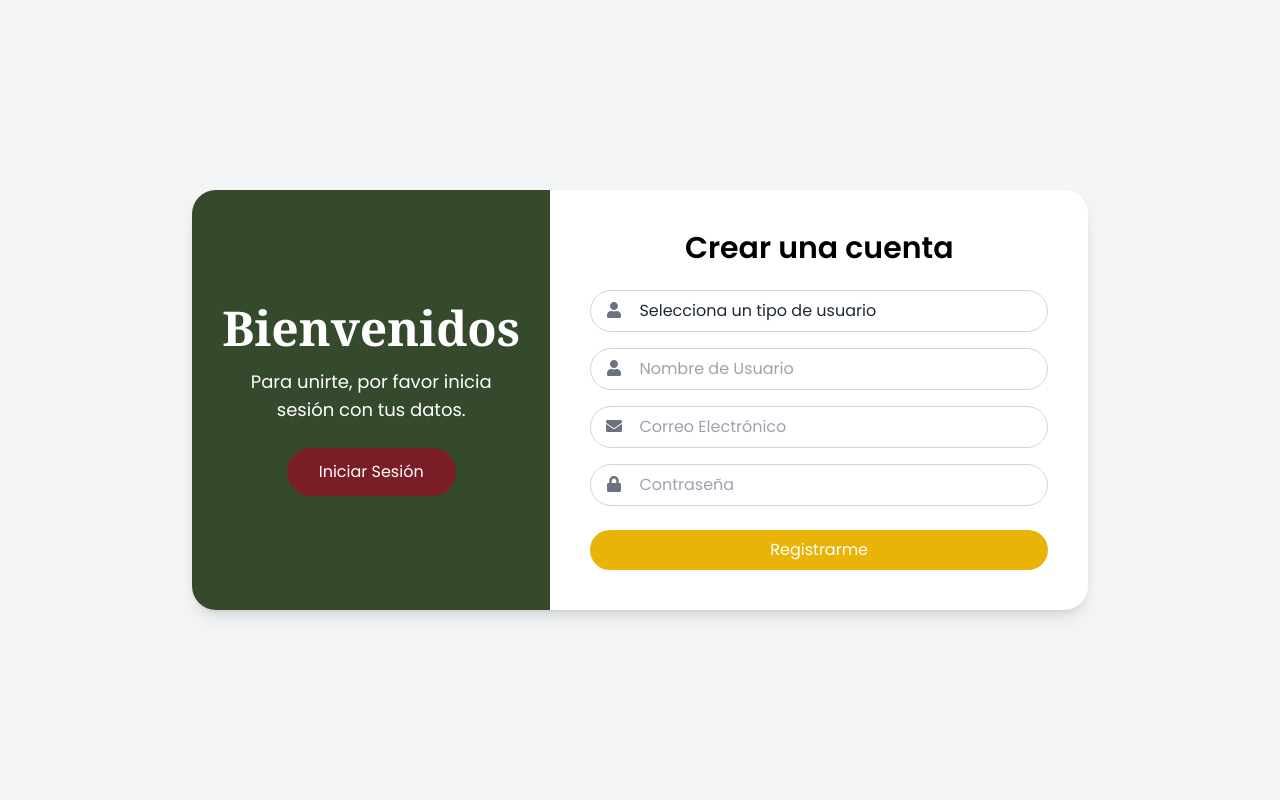
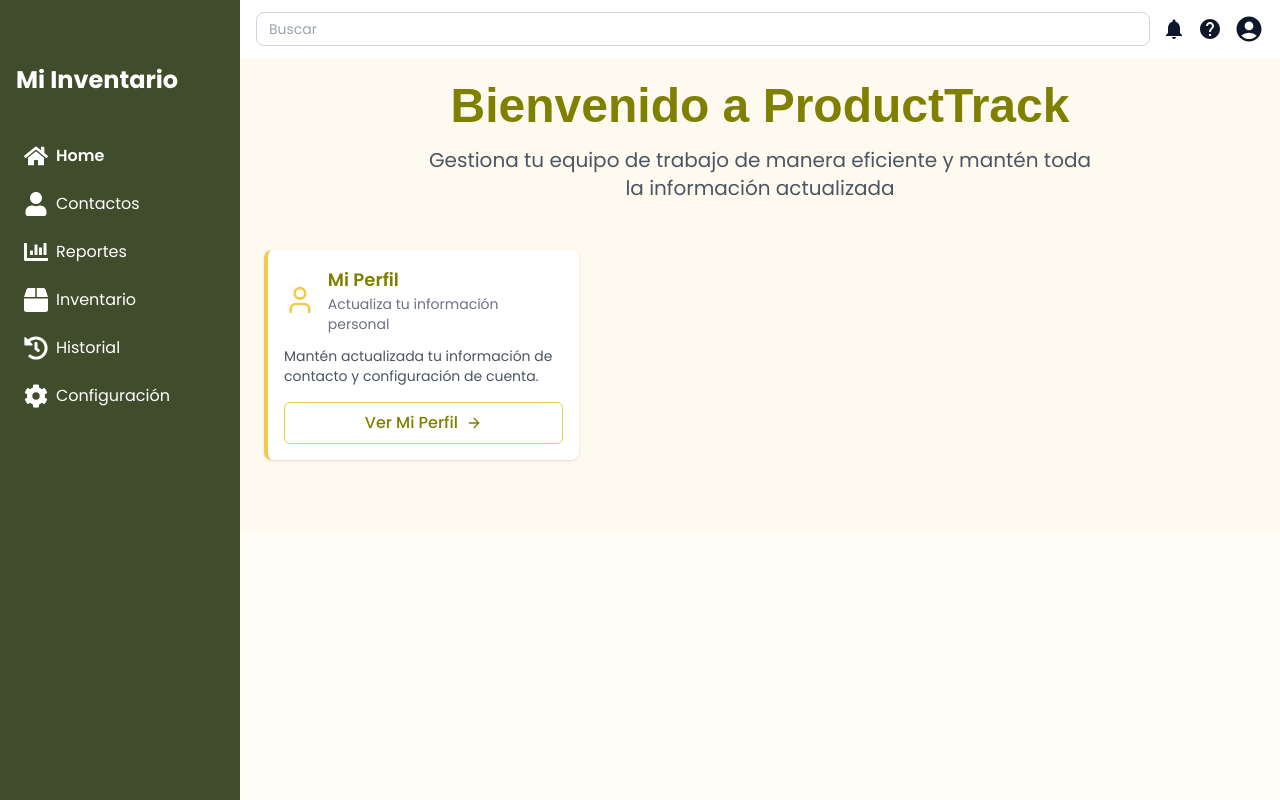
Before and after one commit to Mari0724/producttrack, a React (Vite) app in the folder frontend/: page / in a window 1280 px wide. Before the commit this address led to /register. Shown: the top 800 px of the page. Built offline with nearby package versions, Linux system fonts and the light colour scheme.

Commit message:
diseño home con equipos

```diff
--- a/frontend/src/App.tsx
+++ b/frontend/src/App.tsx
@@ -2,23 +2,17 @@ import { BrowserRouter as Router, Routes, Route, Navigate } from "react-router-d
 import Register from "./pages/Register";
 import Login from "./pages/Login";
 import NutriScan from "./pages/NutriScan";
+//import Equipo from "./pages/Equipo";
 import Layout from "./layout/Layout";
+import Index from "./pages/Index";
 import TermsOfService from "./pages/TermsOfService";
 import PrivacyPolicy from "./pages/PrivacyPolicy";
-
-const Home = () => (
-  <div className="flex">
-    <Layout />
-    <div className="p-4">Bienvenido, esta es tu página de inicio temporal.</div>
-  </div>
-);
 
 function App() {
   return (
     <Router>
       <Routes>
         {/* Rutas públicas */}
-        <Route path="/" element={<Navigate to="/register" />} />
         <Route path="/login" element={<Login />} />
         <Route path="/register" element={<Register />} />
 
@@ -26,13 +20,17 @@ function App() {
         <Route path="/terminos-y-condiciones" element={<TermsOfService />} />
         <Route path="/politica-de-privacidad" element={<PrivacyPolicy />} />
 
-        {/* Rutas privadas con layout */}
+        {/* Rutas privadas con Layout */}
         <Route path="/" element={<Layout />}>
+          {/* Esta es la nueva página de inicio luego del login */}
+          <Route index element={<Index />} />
+          <Route path="home" element={<Navigate to="/" />} /> {/* redirección de /home a raíz */}
           <Route path="nutriscan" element={<NutriScan />} />
+          {/* <Route path="equipo" element={<Equipo />} />*/}
         </Route>
 
-        {/* Página temporal de prueba */}
-        <Route path="/home" element={<Home />} />
+        {/* Cualquier otra ruta no encontrada */}
+        <Route path="*" element={<Navigate to="/" />} />
       </Routes>
     </Router>
   );
--- a/frontend/src/components/Topbar.tsx
+++ b/frontend/src/components/Topbar.tsx
@@ -1,11 +1,12 @@
 import { useState } from "react";
 import { MdNotifications, MdHelp, MdAccountCircle } from "react-icons/md";
+import { ArrowRight, Users } from "lucide-react";
 import { useUser } from "../context/UserContext";
 import { useNavigate } from "react-router-dom";
 
 const Topbar = () => {
   const [menuActive, setMenuActive] = useState(false);
-  const { setUsuario } = useUser();
+  const { usuario, setUsuario } = useUser();
   const navigate = useNavigate();
 
   const cerrarSesion = () => {
@@ -14,23 +15,51 @@ const Topbar = () => {
     navigate("/login");
   };
 
+  const irAGestionEquipo = () => {
+    navigate("/equipo");
+  };
+
   return (
-    <header className="topbar flex items-center justify-between px-6 py-3 bg-white shadow">
+    <header className="topbar flex items-center justify-between px-4 py-3 bg-white shadow gap-3">
+
+      {/* Input responsivo */}
       <input
         type="text"
         placeholder="Buscar"
-        className="flex-1 max-w-md mx-auto px-4 py-2 rounded-lg border border-gray-300 focus:outline-none focus:ring-2 focus:ring-[#81203D] text-base"
+        className="flex-1 px-3 py-1.5 rounded-lg border border-gray-300 focus:outline-none focus:ring-2 focus:ring-[#81203D] text-sm"
+        style={{
+          width: 'clamp(100px, 30vw, 300px)',
+        }}
       />
-      <div className="flex items-center gap-4 ml-4">
-        <MdNotifications className="text-2xl" />
-        <MdHelp className="text-2xl" />
+
+      {/* Botón y acciones agrupadas */}
+      <div className="flex items-center gap-3">
+
+        {/* Botón para EMPRESARIAL */}
+        {usuario?.tipoUsuario === "EMPRESARIAL" && (
+          <button
+            onClick={irAGestionEquipo}
+            className="flex items-center bg-[#808000] text-white px-2 md:px-4 py-1.5 rounded-lg hover:bg-[#6b6b00] transition-colors text-sm"
+          >
+            <Users className="w-4 h-4" />
+            {/* Texto visible solo en pantallas medianas en adelante */}
+            <span className="hidden md:inline ml-2">Gestión de Equipo</span>
+            <ArrowRight className="w-4 h-4 ml-2" />
+          </button>
+        )}
+
+        {/* Íconos de acciones */}
+        <MdNotifications className="text-xl md:text-2xl" />
+        <MdHelp className="text-xl md:text-2xl" />
         <div className="relative">
           <div
             className="cursor-pointer"
             onClick={() => setMenuActive(!menuActive)}
           >
-            <MdAccountCircle className="text-3xl" />
+            <MdAccountCircle className="text-2xl md:text-3xl" />
           </div>
+
+          {/* Menú desplegable */}
           {menuActive && (
             <div className="absolute right-0 mt-2 w-48 bg-white border border-gray-200 shadow-md rounded-lg p-2 z-10">
               <a href="#" className="block px-4 py-2 hover:bg-gray-100">Mi perfil</a>
--- /dev/null
+++ b/frontend/src/pages/Index.tsx
@@ -0,0 +1,125 @@
+import { ArrowRight, Users, User, Building2 } from 'lucide-react';
+import { Link } from 'react-router-dom';
+import { useUser } from '../context/UserContext';
+
+const Index = () => {
+  const { usuario } = useUser();
+  console.log("usuario:", usuario);
+
+  return (
+    <div className="p-6 bg-[#fffaf0]">
+
+      {/* Hero Section */}
+      <div className="text-center mb-12 animate-fade-in">
+        <h1 className="text-4xl md:text-5xl font-bold text-producttrack-olive mb-4 font-nunito">
+          Bienvenido a ProductTrack
+        </h1>
+        <p className="text-xl text-gray-600 max-w-2xl mx-auto">
+          Gestiona tu equipo de trabajo de manera eficiente y mantén toda la información actualizada
+        </p>
+      </div>
+
+      {/* Quick Actions */}
+      <div className="grid md:grid-cols-3 gap-6 mb-12">
+
+        {/* Gestión de Equipo solo para EMPRESARIAL */}
+        {usuario?.tipoUsuario === 'EMPRESARIAL' && (
+          <div className="border-l-4 border-l-producttrack-olive bg-white rounded-lg shadow hover:shadow-lg transition-all duration-200">
+            <div className="p-4">
+              <div className="flex items-center space-x-3 mb-3">
+                <Users className="h-8 w-8 text-producttrack-olive" />
+                <div>
+                  <h3 className="text-lg font-semibold text-producttrack-olive">Gestión de Equipo</h3>
+                  <p className="text-sm text-gray-500">Administra los miembros de tu equipo</p>
+                </div>
+              </div>
+              <p className="text-gray-600 mb-4 text-sm">
+                Crea, edita y gestiona los permisos de los miembros de tu equipo de trabajo.
+              </p>
+              <Link to="/equipo">
+                <button className="w-full flex items-center justify-center gap-2 px-4 py-2 bg-producttrack-olive hover:bg-producttrack-olive/90 text-white rounded-md font-medium transition">
+                  Ir a Gestión de Equipo
+                  <ArrowRight className="h-4 w-4" />
+                </button>
+              </Link>
+            </div>
+          </div>
+        )}
+
+        {/* Mi Perfil */}
+        <div className="border-l-4 border-l-producttrack-yellow bg-white rounded-lg shadow hover:shadow-lg transition-all duration-200">
+          <div className="p-4">
+            <div className="flex items-center space-x-3 mb-3">
+              <User className="h-8 w-8 text-producttrack-yellow" />
+              <div>
+                <h3 className="text-lg font-semibold text-producttrack-olive">Mi Perfil</h3>
+                <p className="text-sm text-gray-500">Actualiza tu información personal</p>
+              </div>
+            </div>
+            <p className="text-gray-600 mb-4 text-sm">
+              Mantén actualizada tu información de contacto y configuración de cuenta.
+            </p>
+            <Link to="/perfil">
+              <button className="w-full flex items-center justify-center gap-2 px-4 py-2 border border-producttrack-yellow text-producttrack-olive hover:bg-producttrack-yellow/10 rounded-md font-medium transition">
+                Ver Mi Perfil
+                <ArrowRight className="h-4 w-4" />
+              </button>
+            </Link>
+          </div>
+        </div>
+
+        {/* Información de Empresa para EMPRESARIAL y EQUIPO */}
+        {(usuario?.tipoUsuario === 'EMPRESARIAL' || usuario?.rol === 'EQUIPO') && (
+          <div className="border-l-4 border-l-producttrack-wine bg-white rounded-lg shadow hover:shadow-lg transition-all duration-200">
+            <div className="p-4">
+              <div className="flex items-center space-x-3 mb-3">
+                <Building2 className="h-8 w-8 text-producttrack-wine" />
+                <div>
+                  <h3 className="text-lg font-semibold text-producttrack-olive">Información de Empresa</h3>
+                  <p className="text-sm text-gray-500">Datos corporativos</p>
+                </div>
+              </div>
+              <div className="space-y-2 text-sm text-gray-600">
+                <p><strong>Empresa:</strong> {String(usuario?.nombreEmpresa || 'Tech Solutions S.A.S')}</p>
+                <p><strong>NIT:</strong> {String(usuario?.nit || '900.123.456-7')}</p>
+                {/* Solo para EMPRESARIAL mostrar conteo de usuarios */}
+                {usuario?.tipoUsuario === 'EMPRESARIAL' && (
+                  <p><strong>Usuarios activos:</strong> 12</p>
+                )}
+              </div>
+            </div>
+          </div>
+        )}
+
+      </div>
+
+      {/* Resumen del Sistema solo para EMPRESARIAL */}
+      {usuario?.tipoUsuario === 'EMPRESARIAL' && (
+        <div className="bg-white rounded-lg shadow-md p-6">
+          <h2 className="text-2xl font-semibold text-producttrack-olive mb-6 font-nunito">Resumen del Sistema</h2>
+          <div className="grid grid-cols-2 md:grid-cols-4 gap-4">
+            <div className="text-center p-4 bg-producttrack-olive/10 rounded-lg">
+              <div className="text-2xl font-bold text-producttrack-olive">12</div>
+              <div className="text-sm text-gray-600">Miembros del Equipo</div>
+            </div>
+            <div className="text-center p-4 bg-producttrack-yellow/20 rounded-lg">
+              <div className="text-2xl font-bold text-producttrack-olive">8</div>
+              <div className="text-sm text-gray-600">Editores</div>
+            </div>
+            <div className="text-center p-4 bg-producttrack-wine/10 rounded-lg">
+              <div className="text-2xl font-bold text-producttrack-olive">3</div>
+              <div className="text-sm text-gray-600">Comentaristas</div>
+            </div>
+            <div className="text-center p-4 bg-producttrack-lightgray rounded-lg">
+              <div className="text-2xl font-bold text-producttrack-olive">1</div>
+              <div className="text-sm text-gray-600">Lectores</div>
+            </div>
+          </div>
+        </div>
+      )}
+
+    </div>
+  );
+};
+
+export default Index;
--- a/frontend/src/pages/Register.tsx
+++ b/frontend/src/pages/Register.tsx
@@ -6,6 +6,19 @@ import LeftPanel from "../components/LeftPanel";
 import RegisterForm from "../components/RegisterForm";
 import LandingInfo from "../components/LandingInfo";
 import Footer from "../components/Footer";
+
+interface RegistroUsuario {
+  username: string;
+  correo: string;
+  password: string;
+  nombreCompleto: string;
+  telefono: string;
+  direccion: string;
+  rol: string;
+  tipoUsuario: "INDIVIDUAL" | "EMPRESARIAL";
+  nombreEmpresa?: string;
+  nit?: string;
+}
 
 const Register: React.FC = () => {
   const [userType, setUserType] = useState("");
@@ -47,7 +60,7 @@ const Register: React.FC = () => {
     e.preventDefault();
     if (!validate()) return;
 
-    const datos = {
+    const datos: RegistroUsuario = {
       username,
       correo: email,
       password,
@@ -55,19 +68,26 @@ const Register: React.FC = () => {
       telefono: phone,
       direccion: address,
       rol: "USUARIO",
-      tipoUsuario: userType.toUpperCase(),
-      nombreEmpresa: userType === "empresarial" ? companyName : undefined,
-      nit: userType === "empresarial" ? nit : undefined,
+      tipoUsuario: userType.toUpperCase() as "INDIVIDUAL" | "EMPRESARIAL",
+      ...(userType === "empresarial" && {
+        nombreEmpresa: companyName,
+        nit,
+      }),
     };
 
     try {
       setLoading(true);
+      console.log("📤 Enviando datos:", datos);
       await axios.post("http://localhost:3000/usuarios", datos);
       alert("Usuario registrado correctamente ✅");
       navigate("/login");
-    } catch (error) {
-      console.error("Error al registrar usuario:", error);
-      alert("Hubo un error al registrarse ❌");
+    } catch (error: unknown) {
+      const mensaje =
+        axios.isAxiosError(error) && error.response?.data?.message
+          ? error.response.data.message
+          : "No se pudo registrar el usuario.";
+      console.error("❌ Error al registrar usuario:", mensaje);
+      alert("Error: " + mensaje);
     } finally {
       setLoading(false);
     }
@@ -104,7 +124,6 @@ const Register: React.FC = () => {
         </div>
       </div>
 
-      {/* Contenido adicional del landing */}
       <LandingInfo />
       <Footer />
     </>
--- a/frontend/tailwind.config.js
+++ b/frontend/tailwind.config.js
@@ -13,46 +13,48 @@ const config = {
       center: true,
       padding: '2rem',
       screens: {
-        '2xl': '1400px'
-      }
+        '2xl': '1400px',
+      },
     },
     extend: {
       fontFamily: {
-        'poppins': ['Poppins', 'sans-serif'],
+        poppins: ['Poppins', 'sans-serif'],
+        nunito: ['Nunito', 'sans-serif'],
       },
       colors: {
+        // Variables HSL (para dark mode o configuración CSS)
         border: 'hsl(var(--border))',
         input: 'hsl(var(--input))',
         ring: 'hsl(var(--ring))',
         background: 'hsl(var(--background))',
         foreground: 'hsl(var(--foreground))',
         primary: {
-          DEFAULT: 'hsl(var(--primary))',
-          foreground: 'hsl(var(--primary-foreground))'
+          DEFAULT: '#808000',
+          foreground: '#FFFFFF',
         },
         secondary: {
-          DEFAULT: 'hsl(var(--secondary))',
-          foreground: 'hsl(var(--secondary-foreground))'
+          DEFAULT: '#E0E0E0',
+          foreground: '#333333',
         },
         destructive: {
-          DEFAULT: 'hsl(var(--destructive))',
-          foreground: 'hsl(var(--destructive-foreground))'
+          DEFAULT: '#800020',
+          foreground: '#FFFFFF',
         },
         muted: {
-          DEFAULT: 'hsl(var(--muted))',
-          foreground: 'hsl(var(--muted-foreground))'
+          DEFAULT: '#E0E0E0',
+          foreground: '#666666',
         },
         accent: {
-          DEFAULT: 'hsl(var(--accent))',
-          foreground: 'hsl(var(--accent-foreground))'
+          DEFAULT: '#F2C94C',
+          foreground: '#333333',
         },
         popover: {
-          DEFAULT: 'hsl(var(--popover))',
-          foreground: 'hsl(var(--popover-foreground))'
+          DEFAULT: '#FFFFFF',
+          foreground: '#333333',
         },
         card: {
-          DEFAULT: 'hsl(var(--card))',
-          foreground: 'hsl(var(--card-foreground))'
+          DEFAULT: '#FFFFFF',
+          foreground: '#333333',
         },
         sidebar: {
           DEFAULT: 'hsl(var(--sidebar-background))',
@@ -62,57 +64,66 @@ const config = {
           accent: 'hsl(var(--sidebar-accent))',
           'accent-foreground': 'hsl(var(--sidebar-accent-foreground))',
           border: 'hsl(var(--sidebar-border))',
-          ring: 'hsl(var(--sidebar-ring))'
+          ring: 'hsl(var(--sidebar-ring))',
         },
-        'olive-green': '#808000',
-        'food-yellow': '#F2C94C',
-        'light-gray': '#E0E0E0',
-        'wine-red': '#800020',
-        'olive': '#808000',
-        'golden': '#F2C94C',
-        'burgundy': '#800020',
+
+        // ✅ Plano (para usar como text-producttrack-olive, etc.)
+        'producttrack-olive': '#808000',
+        'producttrack-yellow': '#F2C94C',
+        'producttrack-wine': '#800020',
+        'producttrack-lightgray': '#E0E0E0',
+        'producttrack-white': '#FFFFFF',
+
+        // ✅ Agrupado (por si usas lógica dinámica con clsx o JS)
+        producttrack: {
+          olive: '#808000',
+          yellow: '#F2C94C',
+          wine: '#800020',
+          lightgray: '#E0E0E0',
+          white: '#FFFFFF',
+        },
       },
       borderRadius: {
         lg: 'var(--radius)',
         md: 'calc(var(--radius) - 2px)',
-        sm: 'calc(var(--radius) - 4px)'
+        sm: 'calc(var(--radius) - 4px)',
       },
       keyframes: {
         'accordion-down': {
           from: { height: '0' },
-          to: { height: 'var(--radix-accordion-content-height)' }
+          to: { height: 'var(--radix-accordion-content-height)' },
         },
         'accordion-up': {
           from: { height: 'var(--radix-accordion-content-height)' },
-          to: { height: '0' }
+          to: { height: '0' },
+        },
+        'fade-in': {
+          '0%': { opacity: '0', transform: 'translateY(10px)' },
+          '100%': { opacity: '1', transform: 'translateY(0)' },
         },
         'pulse-slow': {
           '0%, 100%': { opacity: '1' },
-          '50%': { opacity: '0.6' }
+          '50%': { opacity: '0.6' },
         },
         'bounce-gentle': {
           '0%, 100%': {
             transform: 'translateY(0)',
-            animationTimingFunction: 'cubic-bezier(0.8, 0, 1, 1)'
+            animationTimingFunction: 'cubic-bezier(0.8, 0, 1, 1)',
           },
           '50%': {
             transform: 'translateY(-10px)',
-            animationTimingFunction: 'cubic-bezier(0, 0, 0.2, 1)'
-          }
+            animationTimingFunction: 'cubic-bezier(0, 0, 0.2, 1)',
+          },
         },
-        'fade-in': {
-          '0%': { opacity: '0', transform: 'translateY(20px)' },
-          '100%': { opacity: '1', transform: 'translateY(0)' }
-        }
       },
       animation: {
         'accordion-down': 'accordion-down 0.2s ease-out',
         'accordion-up': 'accordion-up 0.2s ease-out',
+        'fade-in': 'fade-in 0.3s ease-out',
         'pulse-slow': 'pulse-slow 2s cubic-bezier(0.4, 0, 0.6, 1) infinite',
         'bounce-gentle': 'bounce-gentle 1s infinite',
-        'fade-in': 'fade-in 0.6s ease-out'
-      }
-    }
+      },
+    },
   },
   plugins: [require("tailwindcss-animate")],
 };
```
Also changed, not shown: 1 other file (tests, documents, lock files or other folders).
